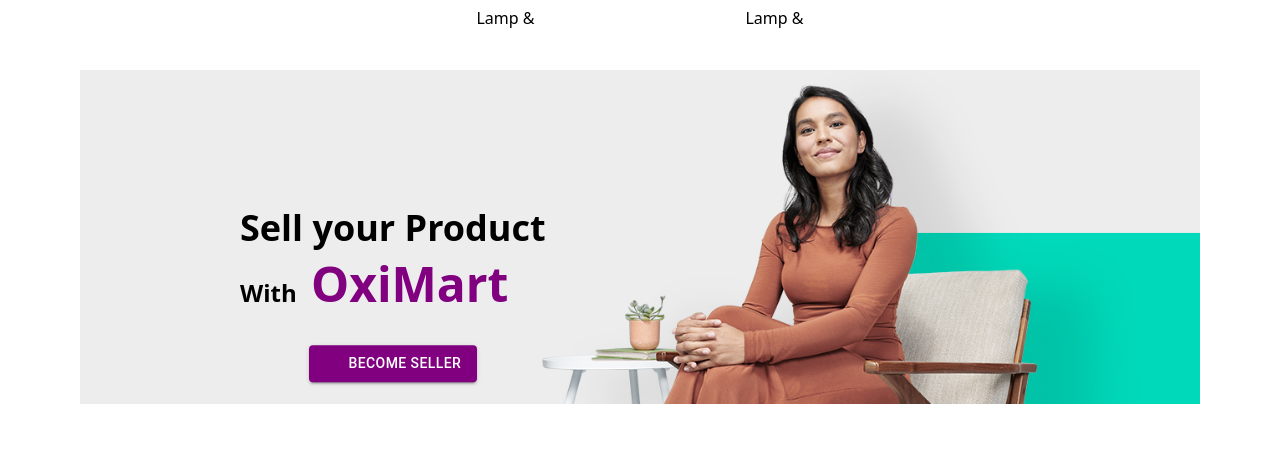
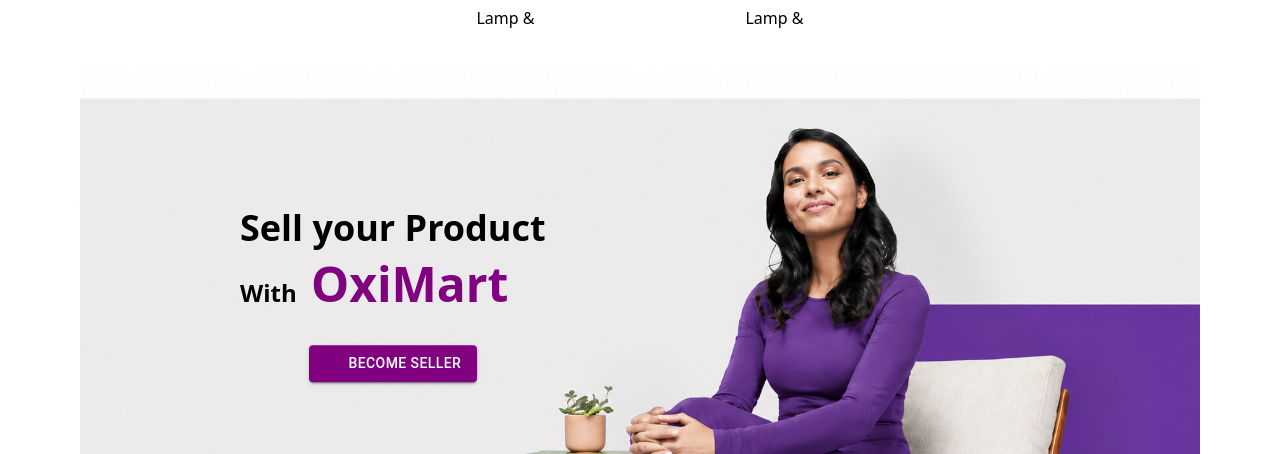
Before and after one commit to TechAsish1212/oximart12, a React app in the folder frontend/: page / in a window 1280 px wide. Shown: the part 2222-2676 px from the top of the page. Built offline with nearby package versions, Linux system fonts and the light colour scheme; some icons are missing; the HTML template or start-up script is replaced by a standard one.

Commit message:
feat: change image and something

```diff
--- a/frontend/src/customer/pages/Home/Home.tsx
+++ b/frontend/src/customer/pages/Home/Home.tsx
@@ -25,7 +25,7 @@
             </section>
 
             <section className='lg:px-20 relative h-[200px] lg:h-[450px] object-cover'>
-                <img src="src/assets/seller_banner_image.jpg" alt="" />
+                <img src="src/assets/seller_ads.png" alt="" />
                 <div className='absolute top-1/2 left-4 lg:left-[15rem] transform -translate-y-1/2 font-semibold lg:text-4xl space-y-3'>
                     <h1>Sell your Product</h1>
                     <p className='text-lg md:text-2xl'>With <strong className='logo text-3xl md:text-5xl pl-2'>OxiMart</strong></p>
```
Also changed, not shown: frontend/src/assets/seller_ads.png (added).
